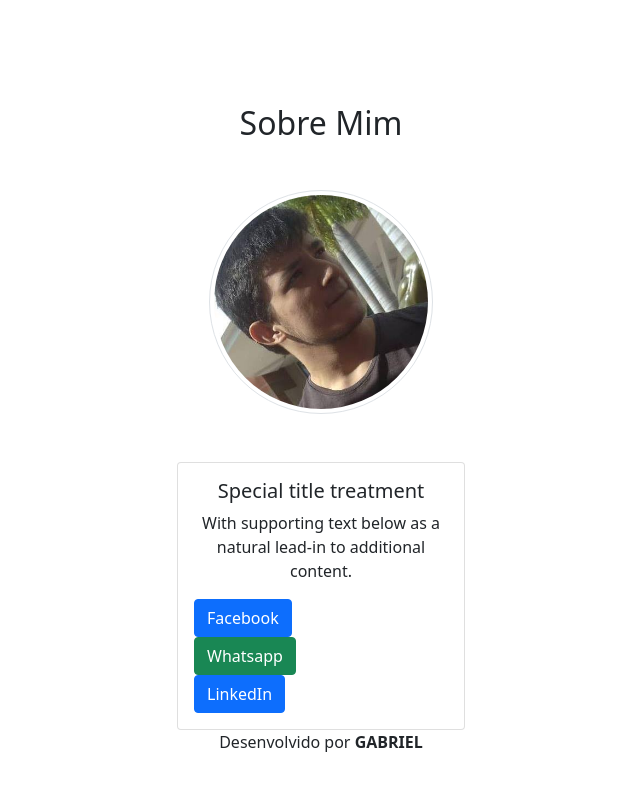
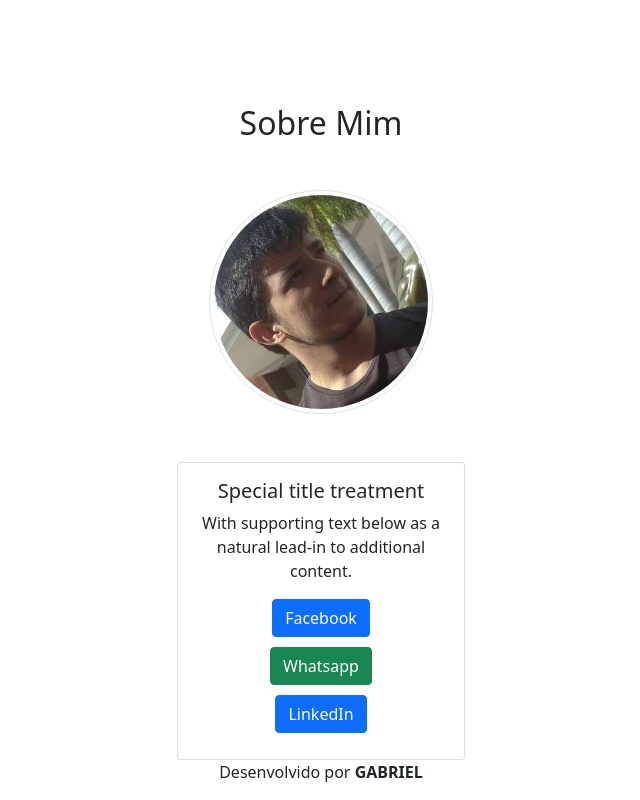
Before and after one commit to gDABLIUolf/meu-site, a plain HTML site: page index.html in a window 1280 px wide. Shown: the part 998-1798 px from the top of the page, without its empty margins (319-959 px from the left). Before the commit the page ends 1768 px from the top, so only its background shows below. Drawn offline with nearby package versions, Linux system fonts and the light colour scheme.

Commit message:
atualizando site

```diff
--- a/index.html
+++ b/index.html
@@ -72,9 +72,12 @@
                             </p>
 
                             <div style="text-align: center;">
-                                <button type="button" class="btn btn-primary d-block">Facebook</button>
-                                <button type="button" class="btn btn-success d-block">Whatsapp</button>
-                                <button type="button" class="btn btn-primary d-block">LinkedIn</button>
+                                <button type="button" class="btn btn-primary d-block"
+                                    style="margin:10px auto">Facebook</button>
+                                <button type="button" class="btn btn-success d-block"
+                                    style="margin:10px auto">Whatsapp</button>
+                                <button type="button" class="btn btn-primary d-block"
+                                    style="margin:10px auto">LinkedIn</button>
                             </div>
                         </div>
                     </div>
```
